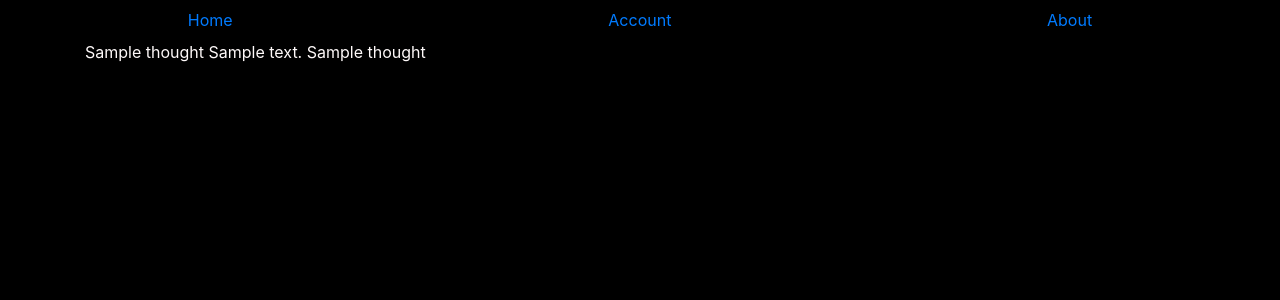
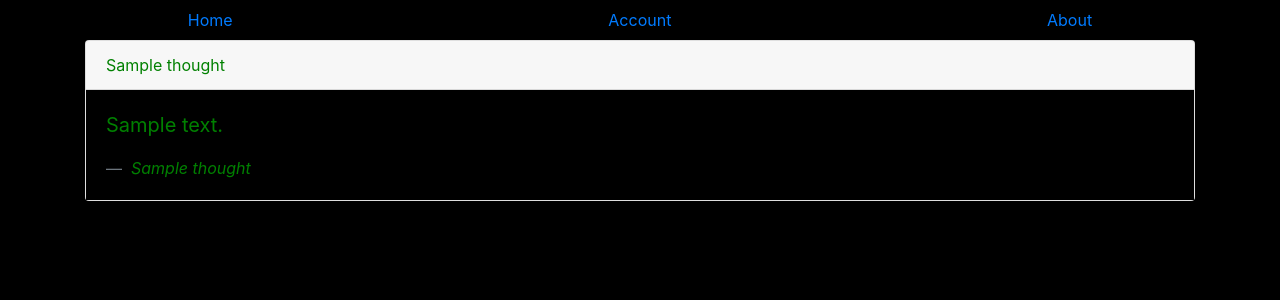
Before and after one commit to Code-Institute-Submissions/milestone-project-iii, a Flask app: page / in a window 1280 px wide. Shown: the top 300 px of the page. Run offline with Flask 2, Linux system fonts and the light colour scheme; a database or web service that is not in the repository returns one stand-in record (values such as "Sample title"); some libraries are stand-ins or nearby versions.

Commit message:
Added card/qoute style to add_thought.html and change text color to visible

```diff
--- a/static/css/style.css
+++ b/static/css/style.css
@@ -1,4 +1,4 @@
 * {
     background-color: #000;
-    color: #FFFAFA;
+    color: green;
 }
--- a/templates/add_thought.html
+++ b/templates/add_thought.html
@@ -1,8 +1,17 @@
-{% extends 'base.html' %}
-{% block content %}
-    {% for x in thoughts %}
-        {{x.title}}
-        {{x.content}}
-        {{x.name}}
-    {% endfor %}
-{% endblock %}
+{% extends 'base.html' %} {% block content %} {% for thought in thoughts %}
+<div class="card">
+  <div class="card-header">
+    {{thought.title}}
+  </div>
+  <div class="card-body">
+    <blockquote class="blockquote mb-0">
+      <p>
+        {{thought.content}}
+      </p>
+      <footer class="blockquote-footer">
+        <cite title="Source Title"> {{thought.name}}</cite>
+      </footer>
+    </blockquote>
+  </div>
+</div>
+{% endfor %} {% endblock %}
```
